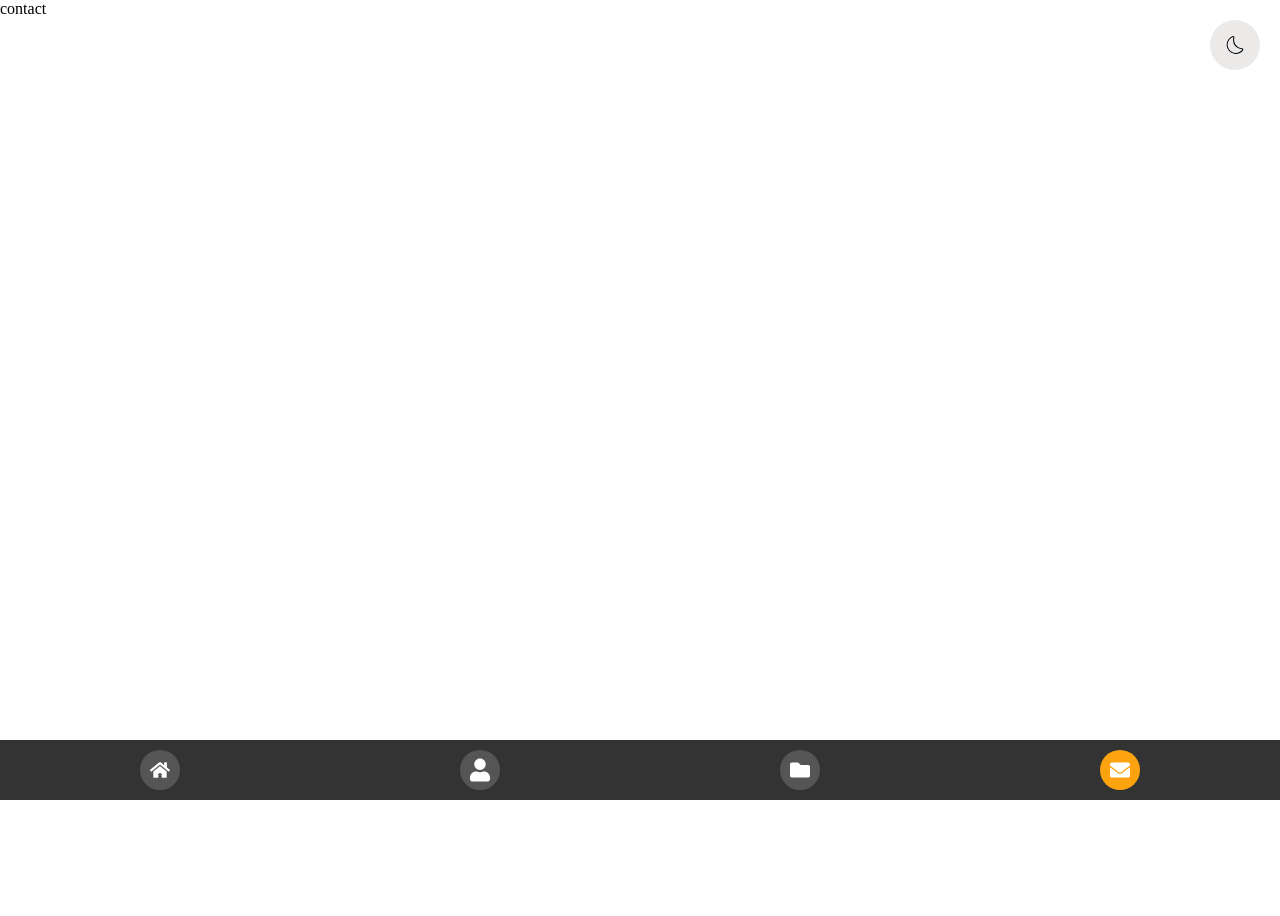
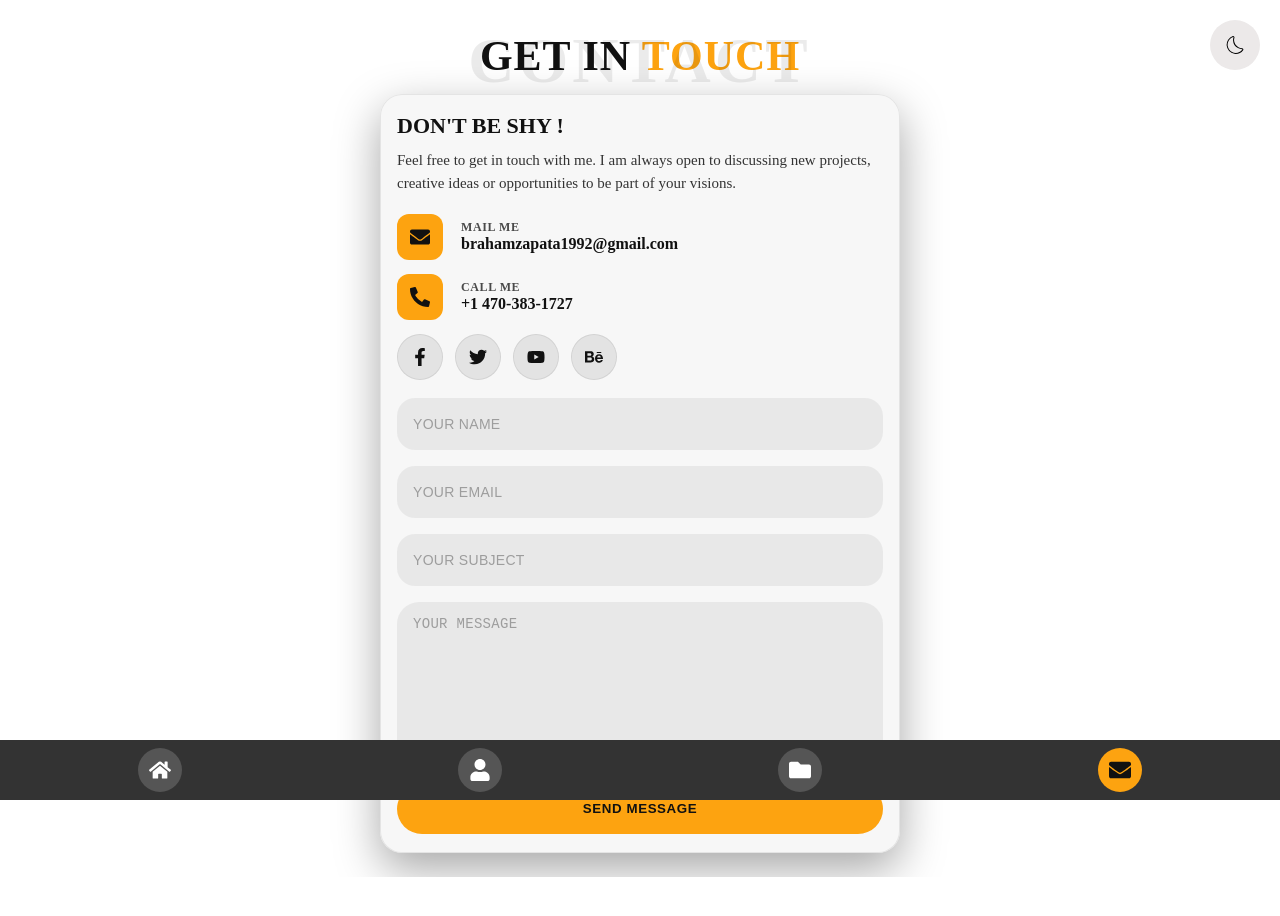
Before and after one commit to brahamzapata1992/Portafolio, a React (Vite) app: page /contact in a window 1280 px wide. Shown: the top 916 px of the page. Before the commit the page ends 800 px from the top, so only its background shows below. Built offline with nearby package versions, Linux system fonts and the light colour scheme.

Commit message:
stylos contact

```diff
--- a/src/components/Footer.css
+++ b/src/components/Footer.css
@@ -7,32 +7,42 @@
   bottom: 0;
   left: 0;
   right: 0;
-  height: 40px;
+  height: 60px;           /* 🔥 más real para botones */
   z-index: 1000;
 }
 
 .nav-icons {
   display: flex;
   justify-content: space-around;
+  align-items: center;     /* 🔥 centra vertical */
+  height: 100%;            /* 🔥 usa todo el alto del footer */
 }
 
 .nav-icons a {
   color: #fff;
   text-decoration: none;
   font-size: 24px;
-  padding: 10px;
-  width: 20px;
-  height: 20px;
+
+  width: 44px;             /* ✅ tamaño real del círculo */
+  height: 44px;            /* ✅ tamaño real del círculo */
   border-radius: 50%;
   background-color: #555;
+
   display: flex;
   align-items: center;
   justify-content: center;
+
   transition: background-color 0.4s ease;
+}
+
+.nav-icons a svg {
+  width: 22px;             /* ✅ asegura que el icono se vea */
+  height: 22px;
 }
 
 .nav-icons a.active {
   background-color: #FDA310;
+  color: #111;             /* opcional: se ve más duro */
 }
 
 .nav-icons a:hover {
--- a/src/pages/Contact.css
+++ b/src/pages/Contact.css
@@ -0,0 +1,254 @@
+
+
+/* 🔒 Evita scroll horizontal */
+*,
+*::before,
+*::after {
+  box-sizing: border-box;
+}
+
+html,
+body {
+  width: 100%;
+  overflow-x: hidden;
+}
+
+/* Page */
+.contact-page {
+  min-height: 100vh;
+  width: 100%;
+  padding: 18px 12px 90px;
+  position: relative;
+  overflow-x: hidden;
+}
+
+/* Header */
+.contact-hero {
+  width: 100%;
+  position: relative;
+  margin: 8px 0 14px;
+}
+
+.contact-watermark {
+  position: absolute;
+  top: -8px;
+  left: 0;
+  right: 0;
+  font-size: 64px;
+  font-weight: 900;
+  letter-spacing: 4px;
+  opacity: 0.08;
+  text-align: center;
+  pointer-events: none;
+  user-select: none;
+}
+
+.contact-title {
+  font-size: 42px;
+  font-weight: 900;
+  margin: 0;
+  text-align: center;
+  letter-spacing: 1px;
+}
+
+.contact-title span {
+  color: #fda310;
+}
+
+/* Panel full width */
+.contact-panel {
+  width: 100%;
+  max-width: 100%;
+  margin: 0;
+  padding: 18px 16px;
+  border-radius: 22px;
+
+  background: rgba(20, 20, 20, 0.55);
+  border: 1px solid rgba(253, 163, 16, 0.22);
+  box-shadow: 0 16px 45px rgba(0, 0, 0, 0.35);
+
+  backdrop-filter: blur(10px);
+  -webkit-backdrop-filter: blur(10px);
+}
+
+/* Texts */
+.contact-subtitle {
+  margin: 0 0 10px 0;
+  font-size: 22px;
+  font-weight: 900;
+}
+
+.contact-desc {
+  margin: 0 0 18px 0;
+  opacity: 0.85;
+  line-height: 1.55;
+  font-size: 15px;
+}
+
+/* Info */
+.contact-info {
+  margin-bottom: 18px;
+}
+
+.contact-info-row {
+  display: grid;
+  grid-template-columns: 52px 1fr;
+  gap: 12px;
+  align-items: center;
+  margin-bottom: 14px;
+}
+
+/* 🔥 ICONOS GRANDES Y VISIBLES */
+.contact-icon {
+  width: 46px;
+  height: 46px;
+  border-radius: 12px;
+  background: #fda310;
+  display: flex;
+  align-items: center;
+  justify-content: center;
+  color: #111;
+  font-size: 20px;
+  flex-shrink: 0;
+}
+
+.contact-info-label {
+  font-size: 12px;
+  opacity: 0.75;
+  font-weight: 900;
+  letter-spacing: 0.6px;
+}
+
+.contact-info-value {
+  font-size: 16px;
+  font-weight: 800;
+  word-break: break-word;
+}
+
+/* Social icons */
+.contact-social {
+  display: flex;
+  gap: 12px;
+  margin-top: 10px;
+  flex-wrap: wrap;
+}
+
+.social-btn {
+  width: 46px;
+  height: 46px;
+  border-radius: 50%;
+  background: rgba(255, 255, 255, 0.12);
+  display: flex;
+  align-items: center;
+  justify-content: center;
+  color: #fff;
+  font-size: 18px;
+  border: 1px solid rgba(255, 255, 255, 0.12);
+  transition: transform 0.15s ease, background 0.2s ease;
+}
+
+.social-btn:active {
+  transform: scale(0.95);
+}
+
+.social-btn:hover {
+  background: rgba(253, 163, 16, 0.35);
+}
+
+/* Form */
+.contact-form {
+  display: grid;
+  gap: 16px;
+  margin-top: 12px;
+}
+
+/* Inputs */
+.contact-input,
+.contact-textarea {
+  width: 100%;
+  max-width: 100%;
+  display: block;
+
+  border: none;
+  outline: none;
+  padding: 14px 16px;
+  font-size: 14px;
+
+  border-radius: 18px;
+  background: rgba(255, 255, 255, 0.08);
+  color: inherit;
+}
+
+.contact-input {
+  height: 52px;
+}
+
+.contact-textarea {
+  border-radius: 22px;
+  resize: none;
+  min-height: 160px;
+  overflow: hidden;
+}
+
+.contact-input::placeholder,
+.contact-textarea::placeholder {
+  opacity: 0.65;
+  letter-spacing: 0.3px;
+}
+
+/* Button */
+.contact-submit {
+  width: 100%;
+  max-width: 100%;
+  height: 50px;
+  border-radius: 999px;
+  border: none;
+  cursor: pointer;
+  font-weight: 900;
+  letter-spacing: 0.6px;
+  background: #fda310;
+  color: #111;
+  margin-top: 6px;
+}
+
+/* Themes */
+.contact-page.dark {
+  background: #000;
+  color: #fff;
+}
+
+.contact-page.light {
+  background: #fff;
+  color: #111;
+}
+
+/* Light mode fixes */
+.contact-page.light .contact-panel {
+  background: rgba(245, 245, 245, 0.75);
+  border: 1px solid rgba(0, 0, 0, 0.08);
+}
+
+.contact-page.light .contact-input,
+.contact-page.light .contact-textarea {
+  background: rgba(0, 0, 0, 0.06);
+}
+
+.contact-page.light .social-btn {
+  color: #111;
+  background: rgba(0, 0, 0, 0.08);
+  border: 1px solid rgba(0, 0, 0, 0.08);
+}
+
+/* ==========================
+   Desktop (temporal)
+   ========================== */
+@media (min-width: 768px) {
+  .contact-page {
+    padding: 24px;
+  }
+
+  .contact-panel {
+    max-width: 520px;
+    margin: 0 auto;
+  }
+}
--- a/src/pages/Contact.jsx
+++ b/src/pages/Contact.jsx
@@ -1,12 +1,143 @@
-import React from 'react'
+import React, { useState } from "react";
+import {
+  FaEnvelope,
+  FaPhoneAlt,
+  FaFacebookF,
+  FaTwitter,
+  FaYoutube,
+  FaBehance,
+} from "react-icons/fa";
+import { useTheme } from "../context/ThemeContext";
+import "./Contact.css";
 
 const Contact = () => {
+  const { darkMode } = useTheme();
+
+  const [form, setForm] = useState({
+    name: "",
+    email: "",
+    subject: "",
+    message: "",
+  });
+
+  const onChange = (e) => {
+    const { name, value } = e.target;
+    setForm((p) => ({ ...p, [name]: value }));
+  };
+
+  const onSubmit = (e) => {
+    e.preventDefault();
+
+    const to = "brahamzapata1992@gmail.com";
+    const subject = encodeURIComponent(form.subject || "New message from portfolio");
+    const body = encodeURIComponent(
+      `Name: ${form.name}\nEmail: ${form.email}\n\n${form.message}`
+    );
+
+    window.location.href = `mailto:${to}?subject=${subject}&body=${body}`;
+  };
+
   return (
-    <div>
-      contact
-  </div>
-  )
-}
+    <div className={`contact-page ${darkMode ? "dark" : "light"}`}>
+      <header className="contact-hero">
+        <h1 className="contact-title">
+          GET IN <span>TOUCH</span>
+        </h1>
+        <div className="contact-watermark">CONTACT</div>
+      </header>
 
+      <section className="contact-panel">
+        <h2 className="contact-subtitle">DON&apos;T BE SHY !</h2>
+        <p className="contact-desc">
+          Feel free to get in touch with me. I am always open to discussing new projects,
+          creative ideas or opportunities to be part of your visions.
+        </p>
 
-export default Contact
+        <div className="contact-info">
+          <div className="contact-info-row">
+            <div className="contact-icon">
+              <FaEnvelope />
+            </div>
+            <div>
+              <div className="contact-info-label">MAIL ME</div>
+              <div className="contact-info-value">brahamzapata1992@gmail.com</div>
+            </div>
+          </div>
+
+          <div className="contact-info-row">
+            <div className="contact-icon">
+              <FaPhoneAlt />
+            </div>
+            <div>
+              <div className="contact-info-label">CALL ME</div>
+              <div className="contact-info-value">+1 470-383-1727</div>
+            </div>
+          </div>
+
+          <div className="contact-social">
+            {/* Cambia los href cuando tengas links reales */}
+            <a className="social-btn" href="#" aria-label="Facebook">
+              <FaFacebookF />
+            </a>
+            <a className="social-btn" href="#" aria-label="Twitter">
+              <FaTwitter />
+            </a>
+            <a className="social-btn" href="#" aria-label="YouTube">
+              <FaYoutube />
+            </a>
+            <a className="social-btn" href="#" aria-label="Behance">
+              <FaBehance />
+            </a>
+          </div>
+        </div>
+
+        <form className="contact-form" onSubmit={onSubmit}>
+          <input
+            className="contact-input"
+            name="name"
+            value={form.name}
+            onChange={onChange}
+            placeholder="YOUR NAME"
+            autoComplete="name"
+            required
+          />
+
+          <input
+            className="contact-input"
+            name="email"
+            value={form.email}
+            onChange={onChange}
+            placeholder="YOUR EMAIL"
+            type="email"
+            autoComplete="email"
+            required
+          />
+
+          <input
+            className="contact-input"
+            name="subject"
+            value={form.subject}
+            onChange={onChange}
+            placeholder="YOUR SUBJECT"
+          />
+
+          <textarea
+            className="contact-textarea"
+            name="message"
+            value={form.message}
+            onChange={onChange}
+            placeholder="YOUR MESSAGE"
+            rows={6}
+            required
+          />
+
+          <button className="contact-submit" type="submit">
+            SEND MESSAGE
+          </button>
+        </form>
+      </section>
+    </div>
+  );
+};
+
+export default Contact;
```
